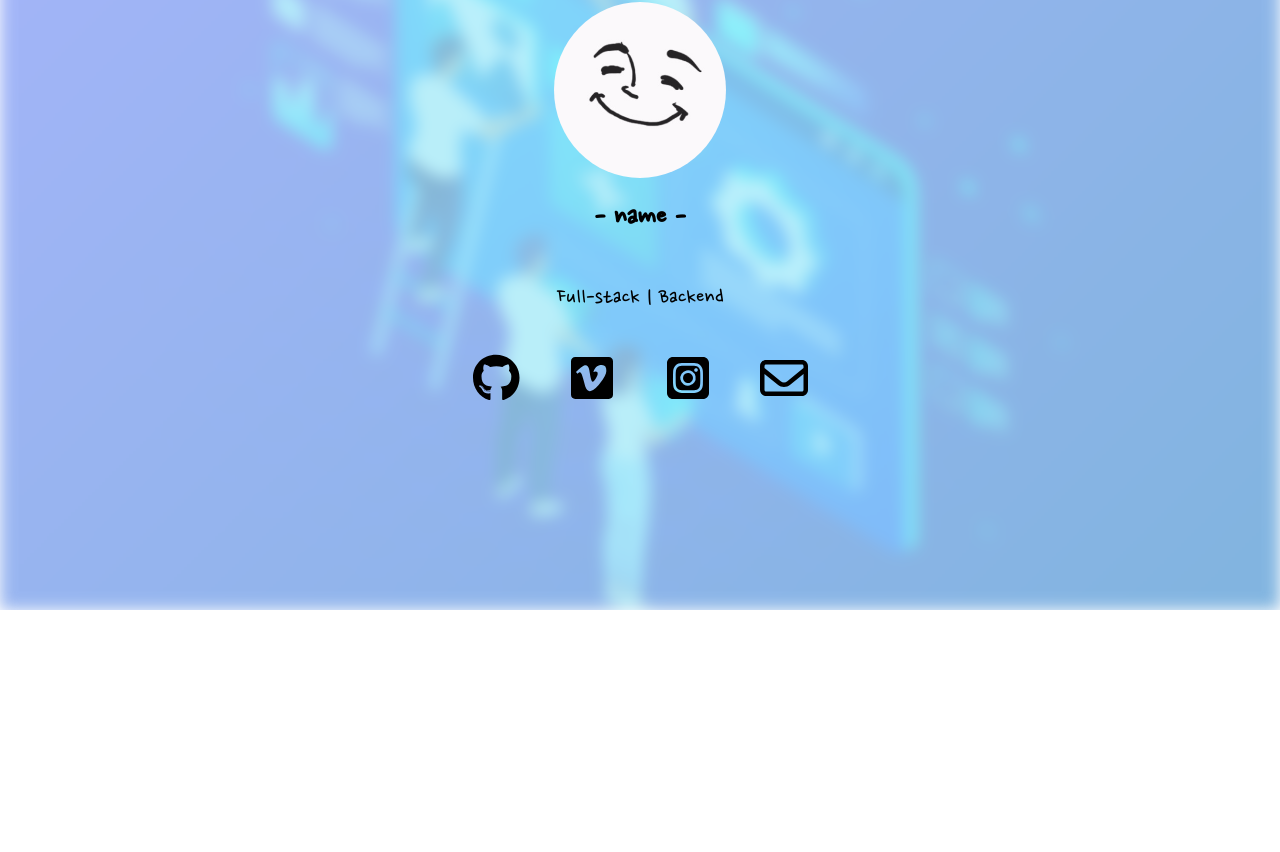
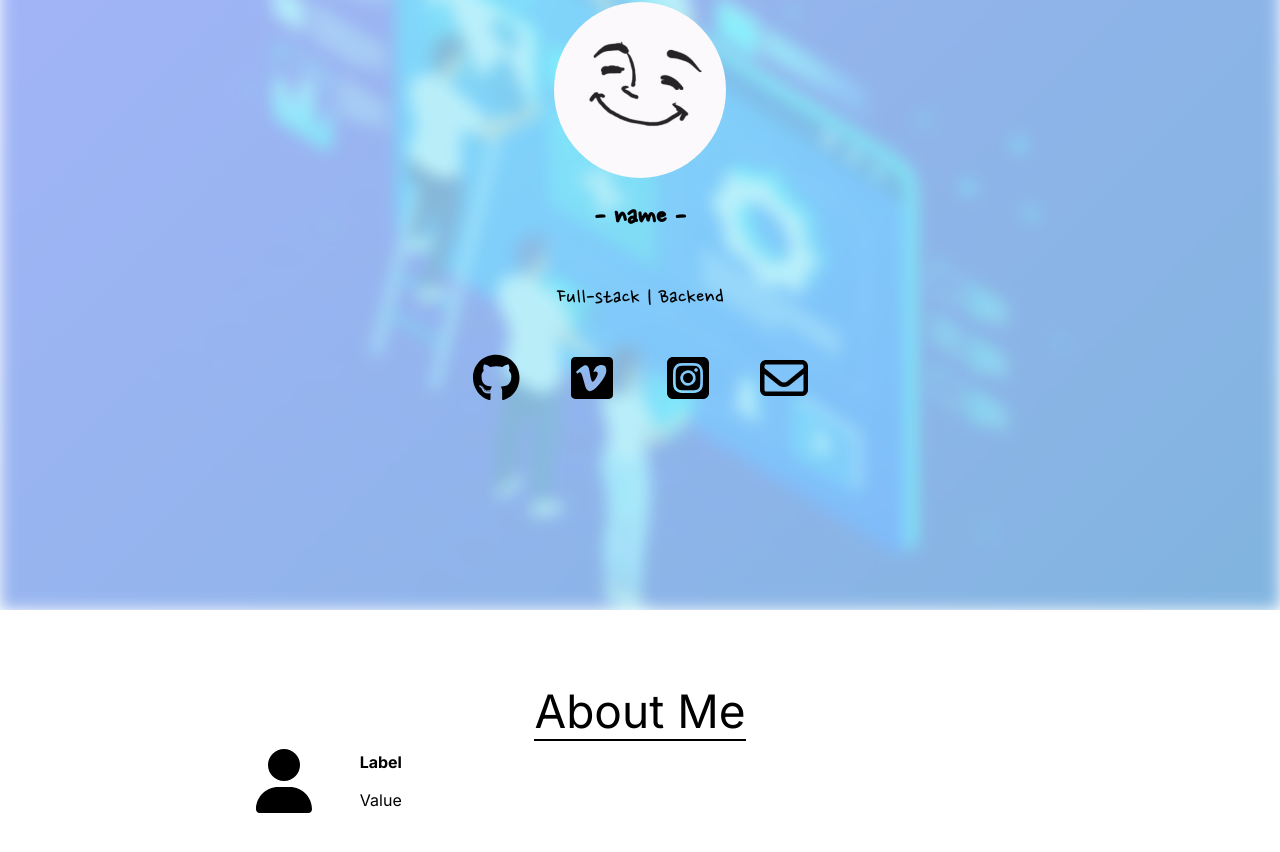
Before and after one commit to cHr1s0Gil/cHr1s0-blog, a Next.js app: page / in a window 1280 px wide. Shown: the part 190-1042 px from the top of the page. Before the commit the page ends 800 px from the top, so only its background shows below. Built offline with nearby package versions, Linux system fonts and the light colour scheme.

Commit message:
about 페이지 레이아웃 제작

```diff
--- /dev/null
+++ b/app/components/About.tsx
@@ -0,0 +1,35 @@
+import { faUser } from "@fortawesome/free-solid-svg-icons";
+import { FontAwesomeIcon } from "@fortawesome/react-fontawesome";
+import '@fortawesome/fontawesome-svg-core/styles.css';
+
+import styles from "styles/components/About/About.module.css";
+
+
+export default function About() {
+    return (
+        <div className={styles.aboutContainer}>
+            <div className={styles.contentContainer}>
+                <div className={styles.aboutMeContainer}>
+                    <div className={styles.titleContainer}>
+                        <span className={styles.titleText}>About Me</span>
+                    </div>
+                    <div className={styles.infoContainer}>
+                        <div className={styles.infoContent}>
+                            <div className={styles.infoIcon}>
+                                <FontAwesomeIcon icon={faUser} size="4x" />
+                            </div>
+                            <div className={styles.info}>
+                                <div className={styles.infoLabel}>
+                                    Label
+                                </div>
+                                <div className={styles.infoValue}>
+                                    Value
+                                </div>
+                            </div>
+                        </div>
+                    </div>
+                </div>
+            </div>
+        </div>
+    );
+}
--- a/app/components/Profile.tsx
+++ b/app/components/Profile.tsx
@@ -1,12 +1,16 @@
+// module
 import Image from "next/image";
 
+// stylesheet
 import styles from "styles/components/Profile/Profile.module.css";
 import thumbStyles from "styles/components/Profile/ProfileThumb.module.css";
 import navStyles from "styles/components/Profile/ProfileNav.module.css";
 import infoStyles from "styles/components/Profile/ProfileInfo.module.css";
 
+// config
 import pathConfig from "../../next.config";
 
+// fontawesome
 import { config } from '@fortawesome/fontawesome-svg-core'
 import '@fortawesome/fontawesome-svg-core/styles.css'
 import { FontAwesomeIcon } from "@fortawesome/react-fontawesome";
@@ -15,8 +19,8 @@ import { faEnvelope } from "@fortawesome/free-regular-svg-icons";
 import Link from "next/link";
 config.autoAddCss = false
 
-export default function ProfileInfo() {
-    const imagePath = pathConfig.basePath;
+export default function ProfileInfo(): JSX.Element {
+    const imagePath: string = getData();
 
     return (
         <div className={styles.profileContainer}>
@@ -68,3 +72,7 @@ export default function ProfileInfo() {
         </div>
     )
 }
+
+function getData(): string {
+    return pathConfig.basePath;
+}
--- a/app/page.tsx
+++ b/app/page.tsx
@@ -1,12 +1,13 @@
 import MainBanner from "components/MainBanner";
 
 import styles from "styles/pages/home.module.css";
-import ProfileInfo from "./components/Profile";
+import About from "components/About";
 
 export default function Home() {
   return (
     <div className={styles.homeContainer}>
       <MainBanner></MainBanner>
+      <About></About>
     </div>
   );
 }
--- /dev/null
+++ b/public/styles/components/About/About.module.css
@@ -0,0 +1,73 @@
+.aboutContainer {
+    width: 100%;
+    height: 70vh;
+}
+
+.contentContainer {
+    width: 60%;
+    height: 100%;
+    margin: 0 auto;
+    display: flex;
+    justify-content: center;
+    align-items: center;
+}
+
+.aboutMeContainer {
+    width: 100%;
+    height: 75%;
+}
+
+.titleContainer {
+    width: 100%;
+    height: 15%;
+    display: flex;
+    align-items: center;
+    justify-content: center;
+}
+
+.titleText {
+    font-size: 46px;
+    text-align: center;
+    border-bottom: 2px black solid;
+}
+
+.infoContainer {
+    width: 100%;
+    height: 90%;
+}
+
+.infoContent {
+    width: 25%;
+    height: 20%;
+    display: flex;
+    align-items: center;
+}
+
+.infoIcon {
+    width: 30%;
+}
+
+
+.info {
+    width: 70%;
+    height: 100%;
+    display: flex;
+    justify-content: center;
+    flex-direction: column;
+}
+
+.infoLabel, .infoValue {
+    width: 100%;
+    display: flex;
+    align-items: center;
+    justify-content: center;
+}
+
+.infoLabel {
+    height: 50%;
+    font-weight: bold;
+}
+
+.infoValue {
+    height: 50%;
+}
```
Also changed, not shown: app/components/MainBanner.tsx (+7 -2 lines).
